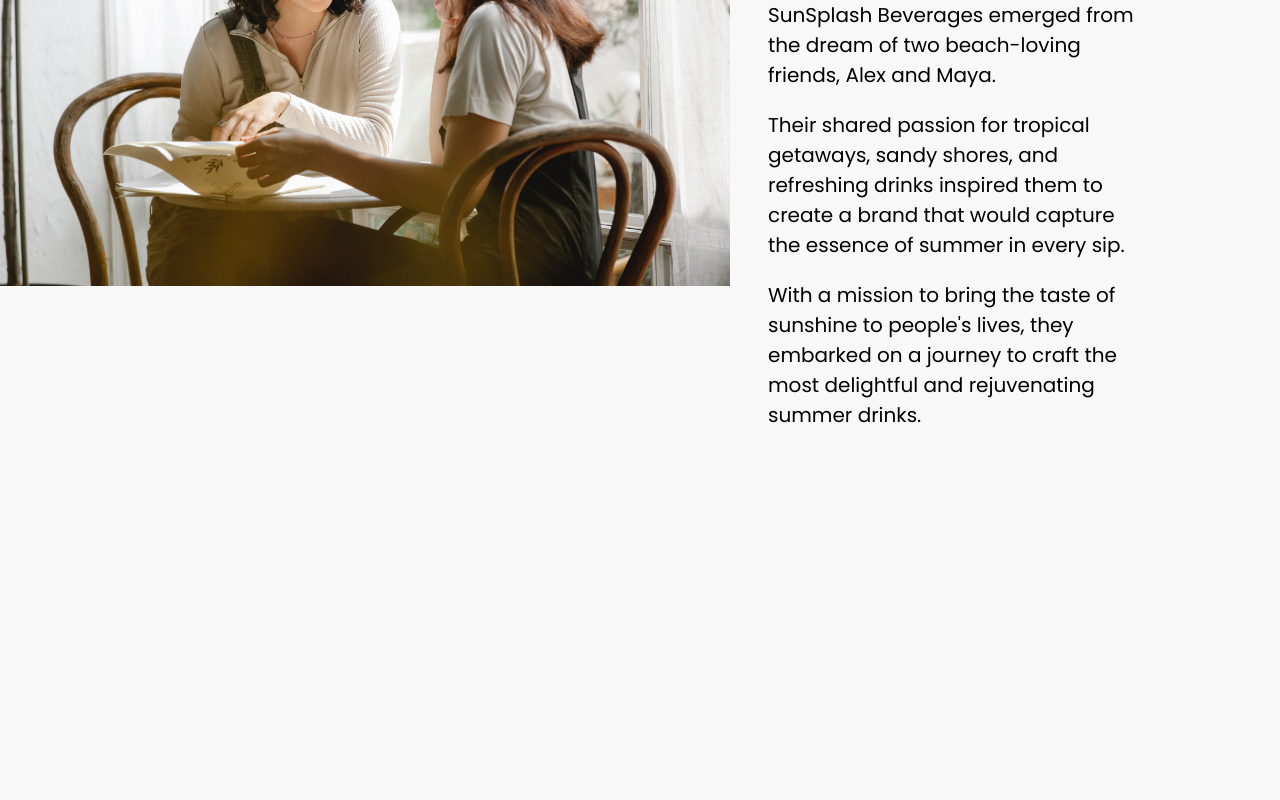
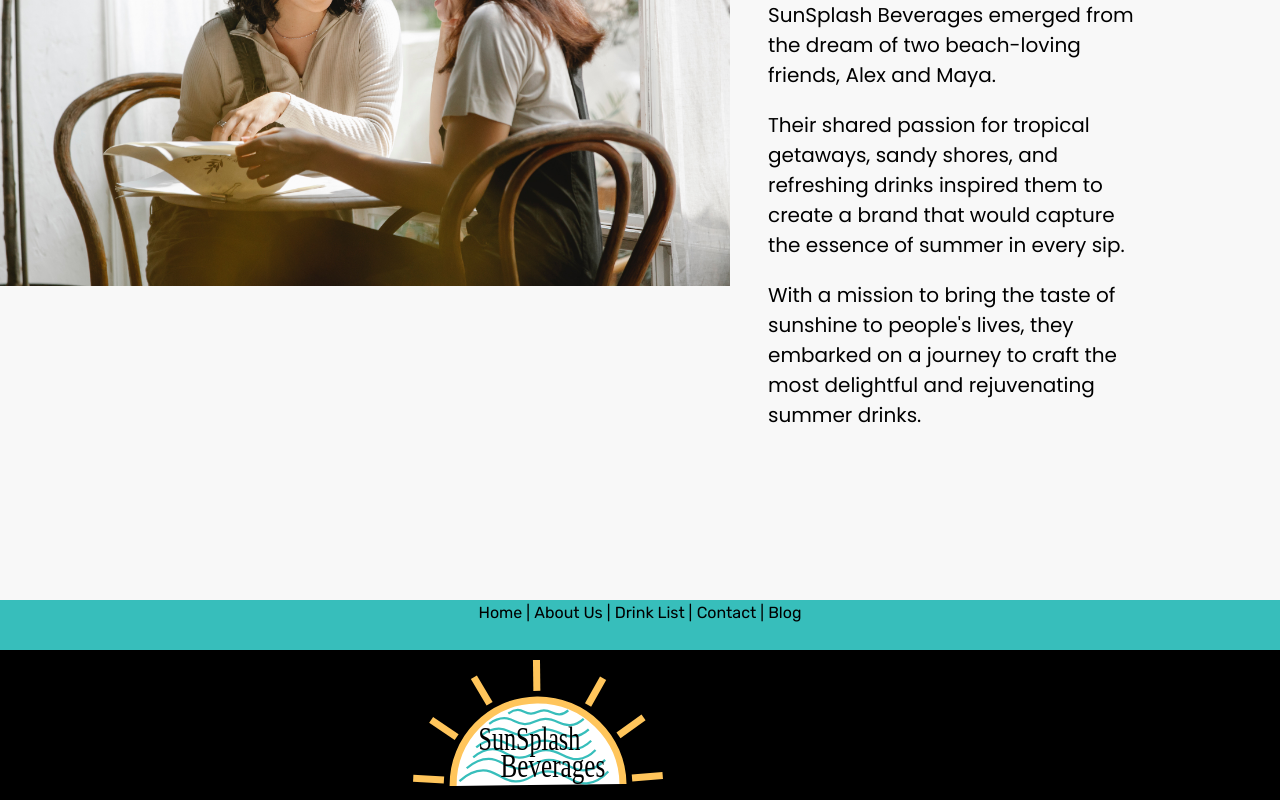
Before and after one commit to Rmhibbert/webAssignment, a SvelteKit app: page / in a window 1280 px wide. Shown: the part 1127-1927 px from the top of the page. Before the commit the page ends 1727 px from the top, so only its background shows below. Built offline with nearby package versions, Linux system fonts and the light colour scheme.

Commit message:
lesson 9/08/23 completed

```diff
--- /dev/null
+++ b/src/lib/Footer1.svelte
@@ -0,0 +1,24 @@
+
+<div class ="double">
+
+<footer class="top">
+    <a href="/">Home |</a>
+    <a href="/about">About Us |</a>
+    <a href="/drinks">Drink List |</a>
+    <a href="/contact">Contact |</a>
+    <a href="/blog">Blog</a>
+</footer>
+
+<footer class="bottom">
+
+
+    <div class="left">
+        <img src="/img/logoWhiteFill.svg">
+    </div>
+    <div class="right">
+
+    </div>
+</footer>
+
+
+</div>
--- a/src/routes/+layout.svelte
+++ b/src/routes/+layout.svelte
@@ -1,5 +1,6 @@
 <script>
 import Header from "$lib/Header.svelte";
+  import Footer1 from "../lib/Footer1.svelte";
 </script>
 
 <svelte:head>
@@ -9,3 +10,5 @@ import Header from "$lib/Header.svelte";
 <Header/>
 
 <slot/>
+
+<Footer1/>
--- a/static/css/main.css
+++ b/static/css/main.css
@@ -114,3 +114,46 @@ h1 {
 .topnav a:hover {
   color: #FFD160;
 }
+
+.double{
+    width: 100%;
+    height: 200px;
+    position: absolute;
+
+}
+
+.top{
+    height: 25%;
+    background-color: #37BEBB;
+    text-align: center;
+}
+
+.top a{
+    text-decoration: none;
+    color: black;
+    font-family: 'Rubik', sans-serif;
+}
+
+.bottom{
+    height: 75%;
+    width: 100%;
+    background-color: black;
+    color: white;
+}
+
+footer img{
+    width: 250px;
+    text-align: center;
+    margin: auto;
+    padding-top: 10px;
+    padding-left: 43%;
+}
+
+.left{
+    width: 75%;
+    float: left;
+}
+
+.right{
+    width: 25%;
+}
```
